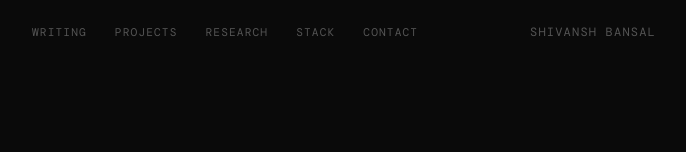
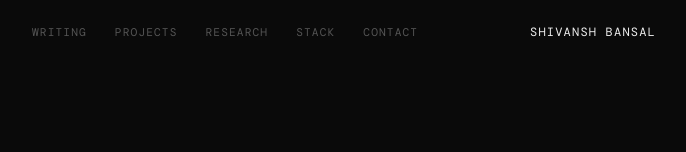
Before and after one commit to shivanshb828/Personal-Website, a Next.js app: page / in a window 1280 px wide. Shown: the top 152 px of the page, without its empty margins (296-982 px from the left). Built offline with nearby package versions, Linux system fonts and the light colour scheme; a web font is replaced by a local one.

Commit message:
fix: make full name in navbar bright white
Co-Authored-By: Claude Sonnet 4.6 <noreply@anthropic.com>

```diff
--- a/components/Navbar.tsx
+++ b/components/Navbar.tsx
@@ -25,7 +25,7 @@ export default function Navbar() {
         </div>
         <Link
           href="/"
-          className="font-mono text-xs tracking-widest uppercase text-[#555555] hover:text-[#efefef] transition-colors"
+          className="font-mono text-xs tracking-widest uppercase text-[#efefef] hover:text-white transition-colors"
         >
           Shivansh Bansal
         </Link>
```
